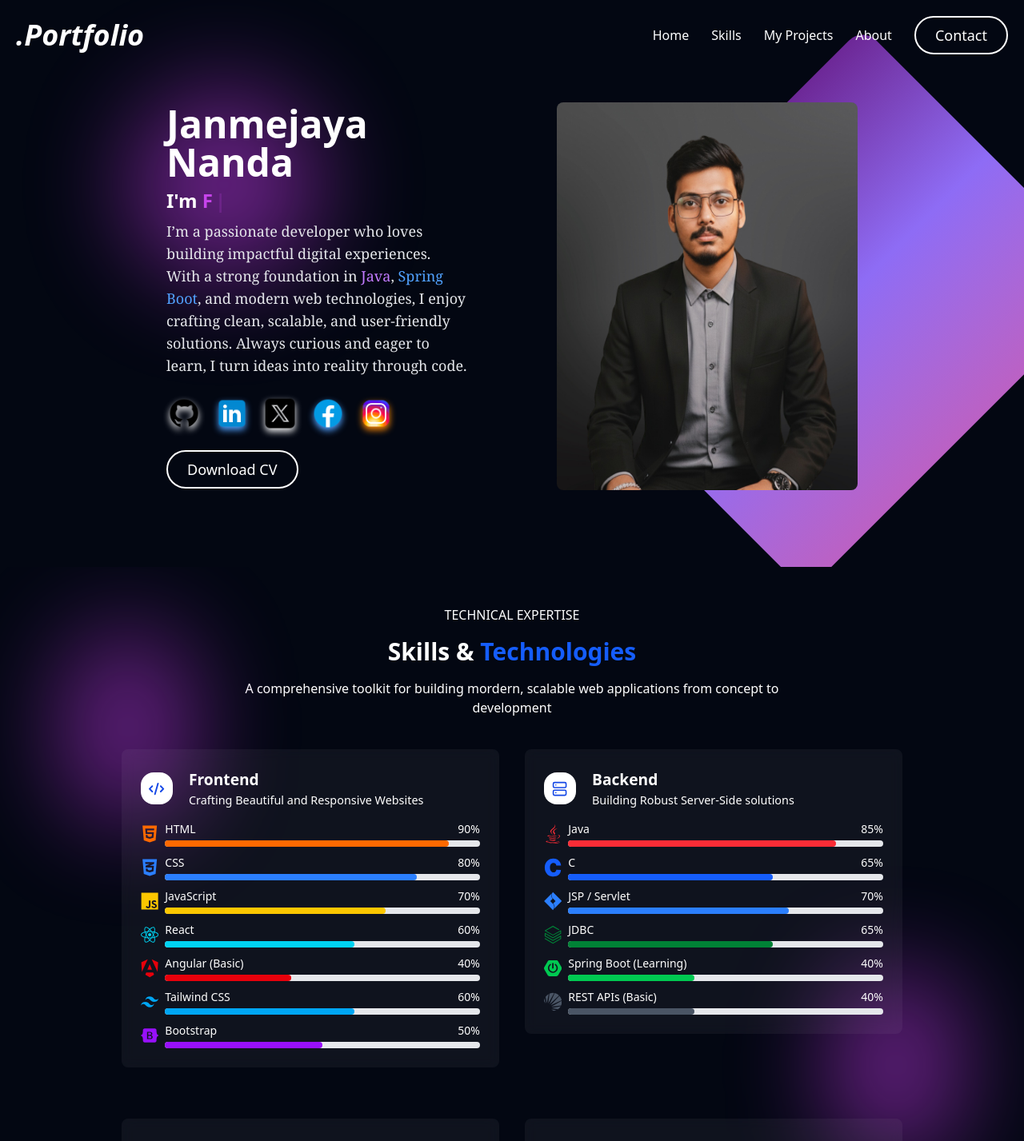
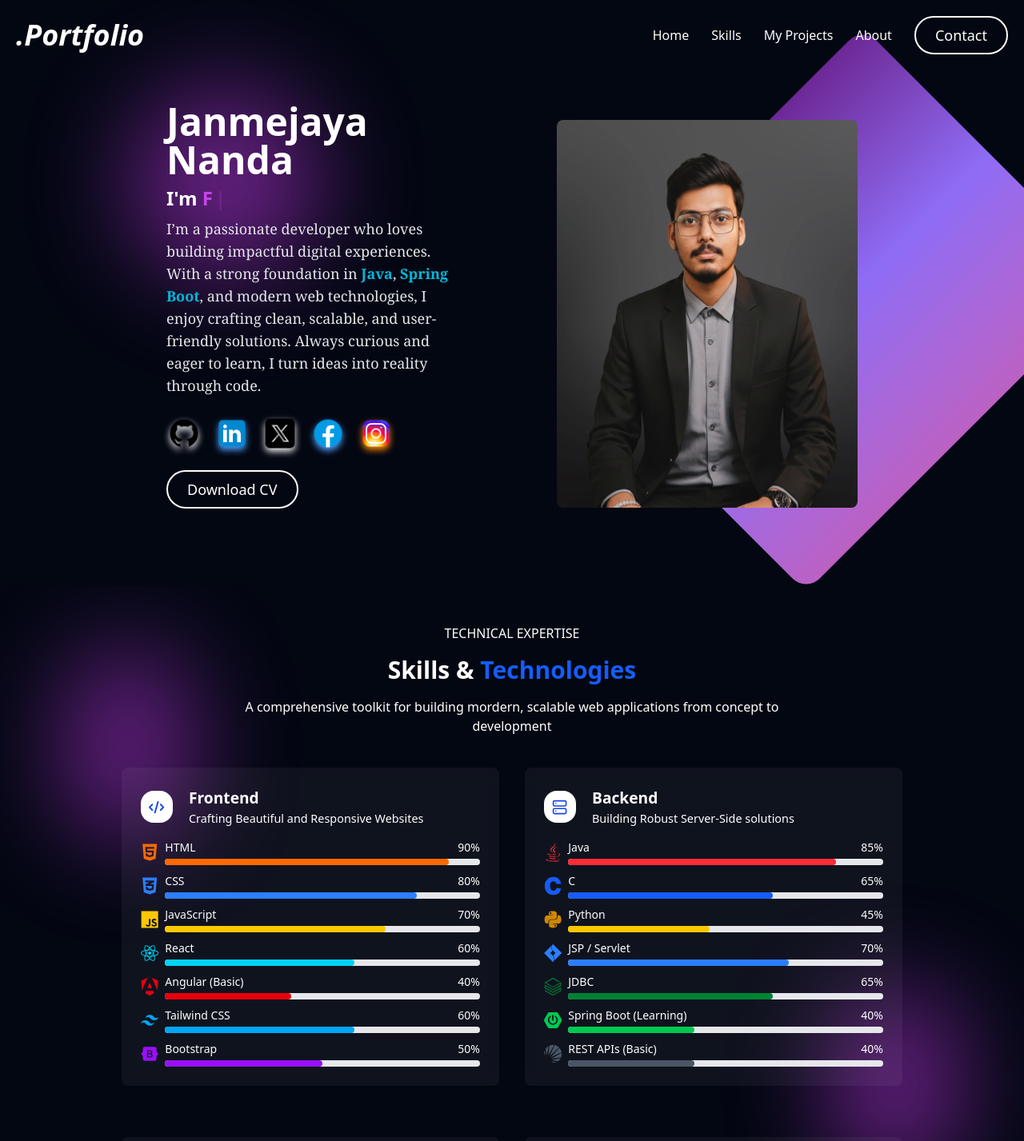
Before and after one commit to janmejayananda955/Portfolio, a React (Vite) app: page / in a window 1280 px wide. Shown: the top 1427 px of the page at 80% size. Built offline with nearby package versions, Linux system fonts and the light colour scheme.

Commit message:
added some feature

```diff
--- a/src/components/Footer.jsx
+++ b/src/components/Footer.jsx
@@ -11,25 +11,25 @@ function Footer() {
     {
       name: "GitHub",
       icon: <FiGithub />,
-      url: "https://github.com",
+      url: "https://github.com/janmejayananda955",
       color: "text-gray-400",
     },
     {
       name: "LinkedIn",
       icon: <FiLinkedin />,
-      url: "https://linkdin.com",
+      url: "https://www.linkedin.com/in/janmejaya-nanda-a45478288?utm_source=share&utm_campaign=share_via&utm_content=profile&utm_medium=android_app",
       color: "text-blue-400",
     },
     {
       name: "Twiter",
       icon: <FiTwitter />,
-      url: "https://twitter.com",
+      url: "https://x.com/Janmejaya_955?t=08mD9OBmjYggM5jB2v6BvA&s=08",
       color: "text-sky-400",
     },
     {
       name: "Email",
       icon: <IoMailOutline />,
-      url: "test@gmail.com",
+      url: "https://mail.google.com/mail/?view=cm&fs=1&to=janmejayananda326@gmail.com",
       color: "text-green-400",
     },
   ];
--- a/src/components/Hero.jsx
+++ b/src/components/Hero.jsx
@@ -25,18 +25,18 @@ export default function Hero() {
       >
         {/* Left Section */}
         <section
-          className="flex-1 mr-28 md:text-left mt-10 md:mt-0 relative"
+          className="flex-1 mr-10 sm:mr-28 md:text-left mt-10 md:mt-0 w-2xs sm:w-0 relative"
           data-aos="fade-up"
           data-aos-delay="500"
         >
           <div className="absolute -z-10 w-60 h-60 bg-[#cd3cf5] rounded-full blur-3xl opacity-50 -top-5 -left-12"></div>
           <header>
-            <h1 className="text-4xl mb-2 mx-auto sm:text-4xl md:text-5xl font-bold text-white mb4">
+            <h1 className="text-4xl mb-2 mx-auto sm:text-4xl md:text-5xl font-bold text-white">
               Janmejaya Nanda
             </h1>
             <h2 className="text-xl sm:text-4xl md:text-2xl font-bold text-white mb-2">
               I'm{" "}
-              <span className="text-[#3e0f4a] md:text-[#c744ec] font-semibol ">
+              <span className="text-[#380e43] md:text-[#c744ec] font-semibol ">
                 <Typewriter
                   words={[
                     `Web Developer`,
@@ -56,13 +56,13 @@ export default function Hero() {
           <p className="text-base sm:text-lg md:text-lg text-gray-200 mb-6 mx-auto font-serif">
             I’m a passionate developer who loves building impactful digital
             experiences. With a strong foundation in{" "}
-            <span className="text-purple-400">Java</span>,
-            <span className="text-blue-400"> Spring Boot</span>, and modern web
+            <span className="text-cyan-500 font-bold">Java</span>,
+            <span className="text-cyan-500 font-bold"> Spring Boot</span>, and modern web
             technologies, I enjoy crafting clean, scalable, and user-friendly
             solutions. Always curious and eager to learn, I turn ideas into
             reality through code.
           </p>
-
+                  {/* icons */}
           <div className="flex items-center space-x-4 mb-6">
             <a href="#">
               <img
@@ -111,8 +111,8 @@ export default function Hero() {
         </section>
         <figure
           data-aos="zoom-in"
-          data-aos-delay="500"
-          className="flex-1 flex justify-center md:justify-end mt-0"
+          data-aos-delay="200"
+          className="flex-1 flex justify-center md:justify-end mt-5"
         >
           <img
             src={imghero}
--- a/src/components/data/Data.jsx
+++ b/src/components/data/Data.jsx
@@ -7,6 +7,7 @@ import {
   FaJava,
   FaGitAlt,
   FaGithub,
+  FaPython,
 } from "react-icons/fa";
 import {
   SiTailwindcss,
@@ -111,27 +112,34 @@ export const skills = {
       },
       {
         id: 10,
+        name: "Python",
+        level: "45%",
+        icon: <FaPython className="text-yellow-600 text-2xl" />,
+        color: "bg-yellow-400",
+      },
+      {
+        id: 11,
         name: "JSP / Servlet",
         level: "70%",
         icon: <SiJirasoftware className="text-blue-500 text-2xl" />,
         color: "bg-blue-500",
       },
       {
-        id: 11,
+        id: 12,
         name: "JDBC",
         level: "65%",
         icon: <SiDatabricks className="text-green-700 text-2xl" />,
         color: "bg-green-700",
       },
       {
-        id: 12,
+        id: 13,
         name: "Spring Boot (Learning)",
         level: "40%",
         icon: <SiSpringboot className="text-green-500 text-2xl" />,
         color: "bg-green-500",
       },
       {
-        id: 13,
+        id: 14,
         name: "REST APIs (Basic)",
         level: "40%",
         icon: <SiApachesolr className="text-gray-600 text-2xl" />,
@@ -144,7 +152,7 @@ export const skills = {
     description: "Managing and optimizing data storage ",
     items: [
       {
-        id: 14,
+        id: 15,
         name: "MySQL",
         level: "70%",
         icon: (
@@ -159,14 +167,14 @@ export const skills = {
     description: "Commonly used tools in development workflow",
     items: [
       {
-        id: 15,
+        id: 14,
         name: "Git",
         level: "80%",
         icon: <FaGitAlt className="text-red-500 text-2xl" />,
         color: "bg-red-500",
       },
       {
-        id: 16,
+        id: 15,
         name: "GitHub",
         level: "70%",
         icon: (
@@ -175,7 +183,7 @@ export const skills = {
         color: "bg-gray-800",
       },
       {
-        id: 17,
+        id: 16,
         name: "Postman",
         level: "60%",
         icon: (
@@ -184,14 +192,14 @@ export const skills = {
         color: "bg-orange-600",
       },
       {
-        id: 18,
+        id: 17,
         name: "Eclipse",
         level: "70%",
         icon: <SiEclipseide className="text-indigo-700 text-2xl" />,
         color: "bg-indigo-500",
       },
       {
-        id: 19,
+        id: 18,
         name: "IntelliJ IDEA",
         level: "65%",
         icon: <SiIntellijidea className="text-black bg-white text-2xl" />,
@@ -213,12 +221,12 @@ export const CONTACT_INFO = [
   {
     icon: <CiLocationOn />,
     label: "Location",
-    value: "New Delhi, India",
+    value: "Odisha, India",
   },
   {
     icon: <IoMdMail/>,
     label: "Email",
-    value: "test@gmail.com",
+    value: "janmejayananda326@gmail.com",
   },
   {
     icon: <IoCallOutline/>,
@@ -231,28 +239,28 @@ export const SOCIAL_LINKS = [
   {
     name:"Github",
     icon: <FaGithub />,
-    url:"https://github.com",
+    url:"https://github.com/janmejayananda955",
     color:"hover:text-gray-400",
     bgColor:"hover:bg-gray-800",
   },
   {
     name:"Linkdin",
     icon: <FaLinkedin/>,
-    url: " https://linkdin.com ",
+    url: " https://www.linkedin.com/in/janmejaya-nanda-a45478288?utm_source=share&utm_campaign=share_via&utm_content=profile&utm_medium=android_app ",
     color:"hover:text-blue-400",
     bgColor:"hover:bg-blue-500/10",
   },
   {
     name:"Twitter",
     icon: <FaSquareXTwitter/>,
-    url: " https://twitter.com ",
+    url: " https://x.com/Janmejaya_955?t=08mD9OBmjYggM5jB2v6BvA&s=08 ",
     color:"hover:text-sky-400",
     bgColor:"hover:bg-sky-500/10",
   },
   {
     name:"Email",
     icon: <IoMdMail/>,
-    url: " test@gmail.com ",
+    url: " https://mail.google.com/mail/?view=cm&fs=1&to=janmejayananda326@gmail.com ",
     color:"hover:text-green-400",
     bgColor:"hover:bg-green-500/10",
   },
```
